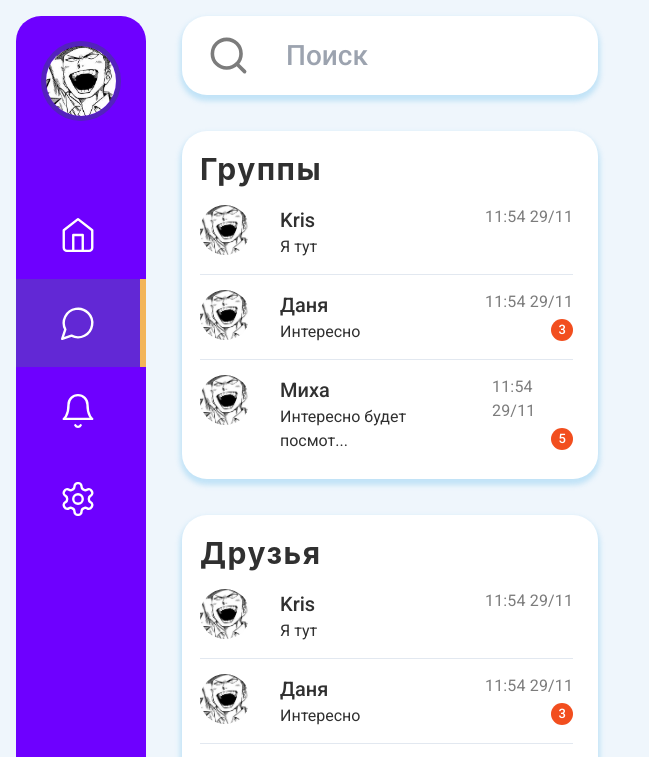
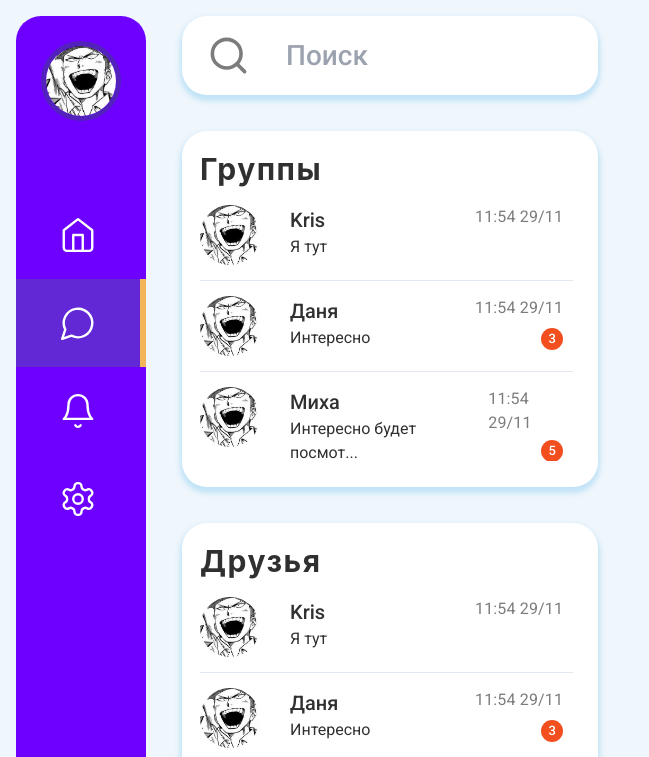
Before and after one commit to KamiyaNya/chat-messenger, a Next.js app: page /chat in a window 1280 px wide. Shown: the top 757 px of the page, without its empty margins (0-649 px from the left). Built offline with nearby package versions, Linux system fonts and the light colour scheme.

Commit message:
Стилизация блоков

```diff
--- a/src/components/resources/group/Group.jsx
+++ b/src/components/resources/group/Group.jsx
@@ -6,12 +6,13 @@ export default function Group({ heading, items }) {
 	return (
 		<Box
 			pl='18px'
-			pr='25px'
+			pr='15px'
 			pt='20px'
 			pb='26px'
 			bgColor='#fff'
 			boxShadow='0 4px 5px 2px rgba(121, 197, 239, 0.38)'
 			borderRadius='25px'>
+			<Box>
 				<Heading
 					as='h2'
 					fontSize='30px'
@@ -19,7 +20,12 @@ export default function Group({ heading, items }) {
 					letterSpacing='1.5px'>
 					{heading}
 				</Heading>
-			<Box mt='18px'>
+				<Box
+					mt='18px'
+					maxHeight='32vh'
+					height='100%'
+					overflow='auto'
+					pr='10px' _sc>
 					{items.map((data, index) => (
 						<>
 							{index !== 0 ? (
@@ -43,5 +49,6 @@ export default function Group({ heading, items }) {
 					))}
 				</Box>
 			</Box>
+		</Box>
 	);
 }
--- a/src/components/resources/group/groupItem/GroupItem.jsx
+++ b/src/components/resources/group/groupItem/GroupItem.jsx
@@ -3,13 +3,19 @@ import { Flex, Grid, Image, Box } from '@chakra-ui/react';
 export default function GroupItem({ chatImage, username, message, date, messageCount }) {
 	const cutMessage = message.slice(0, 60);
 	return (
-		<Flex>
+		<Flex
+			cursor='pointer'
+			_hover={{ bgColor: '#f9f9f9' }}
+			transitionProperty='background-color'
+			transitionDuration='.3s'
+			borderRadius='25px 5px 5px 25px'
+			pr='10px'>
 			<Image
 				src={chatImage}
-				boxSize={50}
+				boxSize='60px'
 				borderRadius='50%'
 				overflow='hidden'
-				minWidth='50px'
+				minWidth='60px'
 				objectFit='cover'
 			/>
 			<Box mx='30px'>
```
Lines whose indentation alone changed are shown as unchanged.
